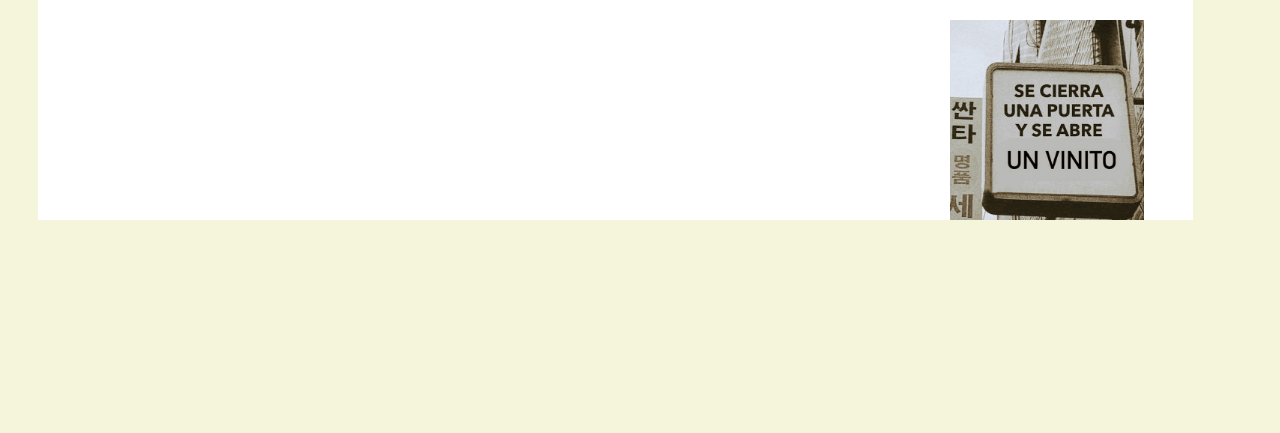
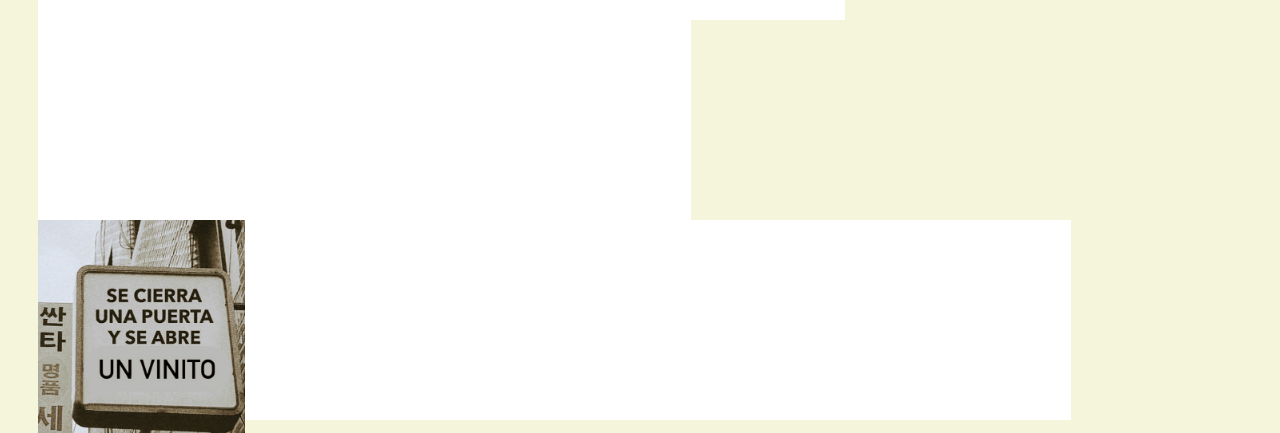
Before and after one commit to AnniProvietti/galpao, a plain HTML site: page index.html in a window 1280 px wide. Shown: the part 665-1098 px from the top of the page. Before the commit the page ends 885 px from the top, so only its background shows below. Drawn offline with Linux system fonts and the light colour scheme.

Commit message:
grid-template

```diff
--- a/index.css
+++ b/index.css
@@ -10,20 +10,22 @@
 .leftcolumn{
     border: none;
     float: left;
-    width: 75%;
     background-color:white;
+    display: grid;
+    grid-template-columns: 75%;
     height: 400px;
 }
 .rigthcolumn{
     float: left;
     border: none;
-    width: 20%;
+    display: grid;
+    grid-template-columns: 20%;
     background-color:white;
     height: 200px;
 }
 @media screen and (max-width:400px){
     .leftcolumn, .rigthcolumn{
-        width:100%;
+        grid-template-columns: auto;
         padding: 0;
     }
 }
```
